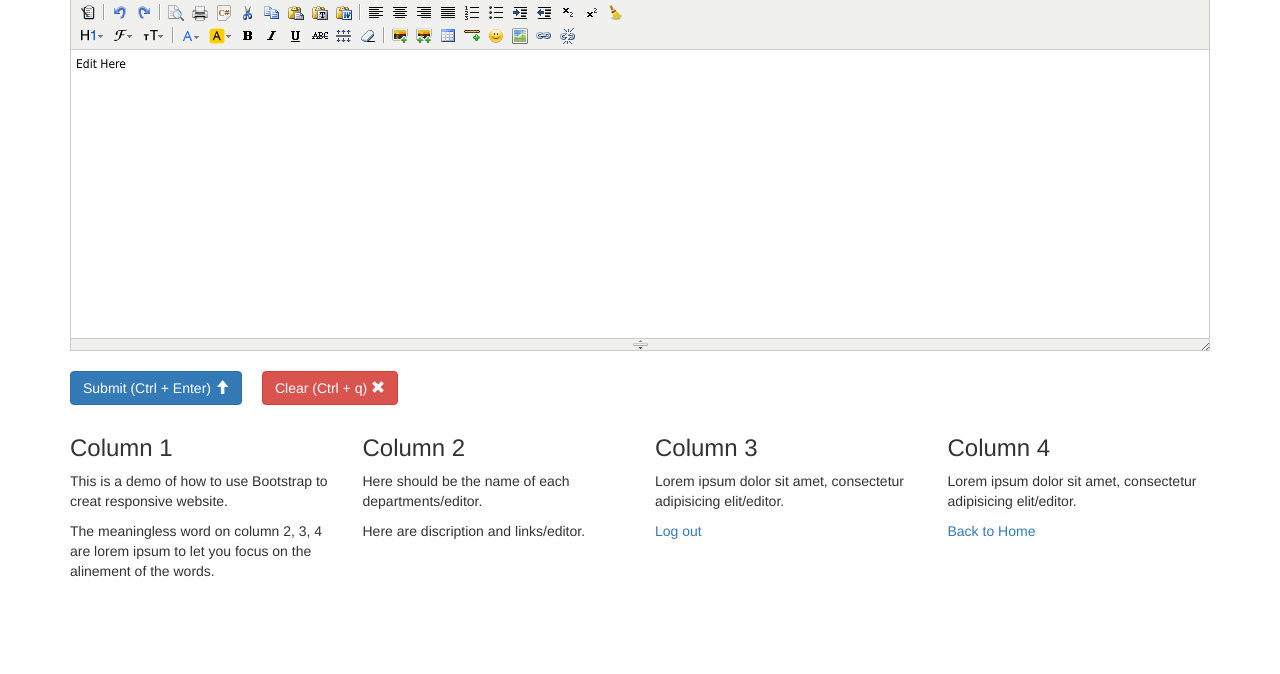
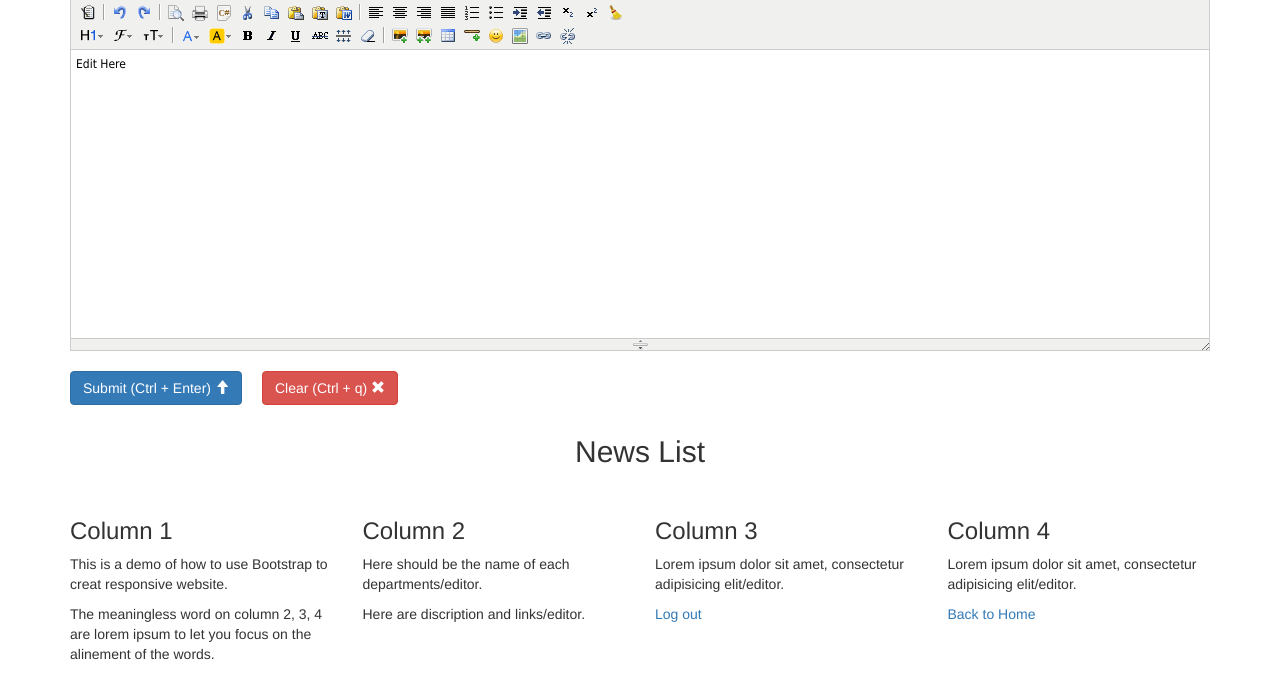
Before and after one commit to lizihan021/UMSJTUAA, a CodeIgniter app: the page made by application/views/manage.php in a window 1280 px wide. Shown: the part 163-837 px from the top of the page. Before the commit the page ends 740 px from the top, so only its background shows below. Run offline with CodeIgniter, Linux system fonts and the light colour scheme; data that the repository does not hold is empty.

Commit message:
Add delete function...
delete all news entries when clicking on one delete button

```diff
--- a/application/views/manage.php
+++ b/application/views/manage.php
@@ -99,8 +99,26 @@ defined('BASEPATH') OR exit('No direct script access allowed');
 				});
 			});
 
+			function newsDelete(id){
+				alert(id);
+				$.ajax
+			    ({
+					type: 'POST',
+					url: '/manage/delete',
+					data: id,
+					success: function(data)
+					{
+						alert('Successfully deleted');
+					},
+					error: function()
+					{
+						alert('FAIL due to unknown error');
+					},
+					dataType: 'text'
+				});
+			}
+		</script>
 
-		</script>
 
 
 </head>
@@ -135,7 +153,35 @@ defined('BASEPATH') OR exit('No direct script access allowed');
 	</h3>
   </div>
   </div>
+<!-- News List -->
+<div class="row">
+	<div class="col-sm-12" align="center">
+		<h2>News List</h2>
+	</div>
+</div>
+<div class="list-group" id="news">
+	<?php
+	foreach ($news as $news_item)
+	{
+		echo '<a data-toggle="collapse" href="#collapse'.$news_item->id.'" ';
+		echo '" class="list-group-item list-group-item-action">';
+		echo '<h5 class="list-group-item-heading">'.$news_item->title.'</h5>';
+		echo '</a>';
 
+		echo '<div id="collapse'.$news_item->id.'" class="panel-collapse collapse">';
+
+		echo '<a href="/news/index/'.$news_item->id;
+		echo '" type="button" class="btn btn-link">';
+		echo 'Read more</a>';
+
+		echo '<button type="button" class="btn btn-danger" name="'.$news_item->id.'"';
+		echo 'onclick="newsDelete('.$news_item->id.')">';
+		echo 'delete</button>';
+    	echo '</div>';
+
+	}
+	?>
+</div>
 
   <div class="row">
     <div class="col-sm-3">
```
Also changed, not shown: application/controllers/Manage.php (+7 -0 lines), application/models/M_manage.php (+12 -2 lines).
